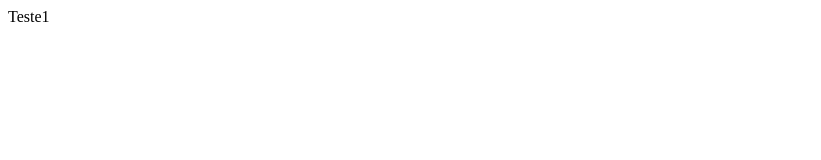
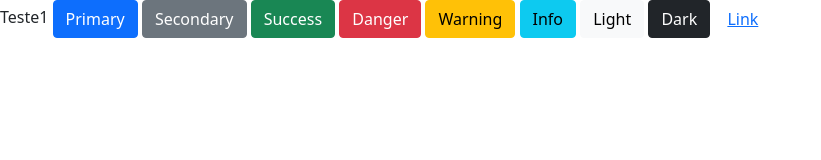
Before and after one commit to NisstonUniesp/testesite, a plain HTML site: page index.html in a window 1280 px wide. Shown: the whole page, without its empty margins (0-821 px from the left). Drawn offline with nearby package versions, Linux system fonts and the light colour scheme.

Commit message:
Atualiza botoes
Atualiza botoes

```diff
--- a/index.html
+++ b/index.html
@@ -4,8 +4,20 @@
     <meta charset="UTF-8">
     <meta name="viewport" content="width=device-width, initial-scale=1.0">
     <title>Document</title>
+    <link href="https://cdn.jsdelivr.net/npm/bootstrap@5.0.2/dist/css/bootstrap.min.css" rel="stylesheet" integrity="sha384-EVSTQN3/azprG1Anm3QDgpJLIm9Nao0Yz1ztcQTwFspd3yD65VohhpuuCOmLASjC" crossorigin="anonymous">
+    <script src="https://cdn.jsdelivr.net/npm/bootstrap@5.0.2/dist/js/bootstrap.bundle.min.js" integrity="sha384-MrcW6ZMFYlzcLA8Nl+NtUVF0sA7MsXsP1UyJoMp4YLEuNSfAP+JcXn/tWtIaxVXM" crossorigin="anonymous"></script>
 </head>
 <body>
     Teste1
+    <button type="button" class="btn btn-primary">Primary</button>
+<button type="button" class="btn btn-secondary">Secondary</button>
+<button type="button" class="btn btn-success">Success</button>
+<button type="button" class="btn btn-danger">Danger</button>
+<button type="button" class="btn btn-warning">Warning</button>
+<button type="button" class="btn btn-info">Info</button>
+<button type="button" class="btn btn-light">Light</button>
+<button type="button" class="btn btn-dark">Dark</button>
+
+<button type="button" class="btn btn-link">Link</button>
 </body>
 </html>
```
